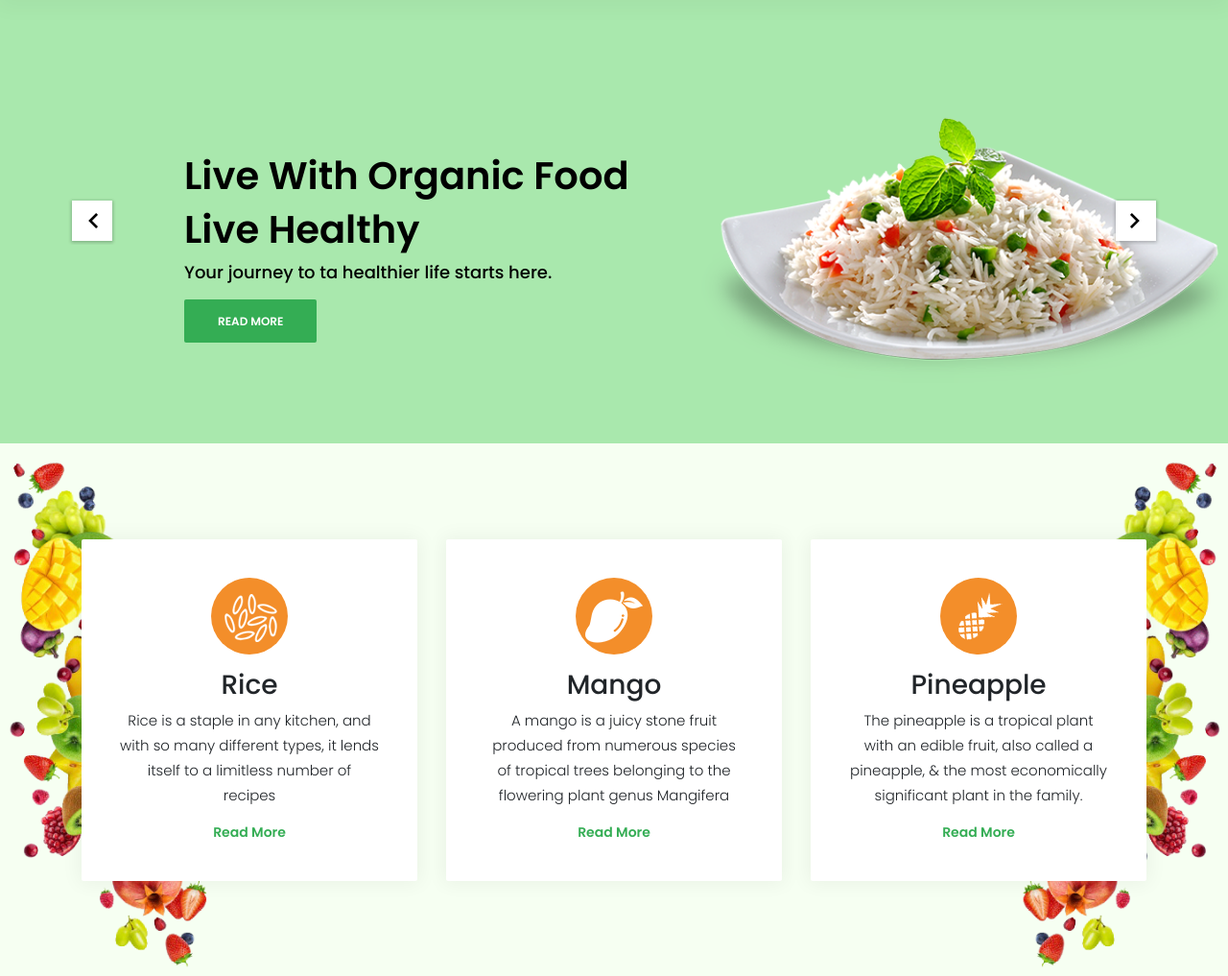
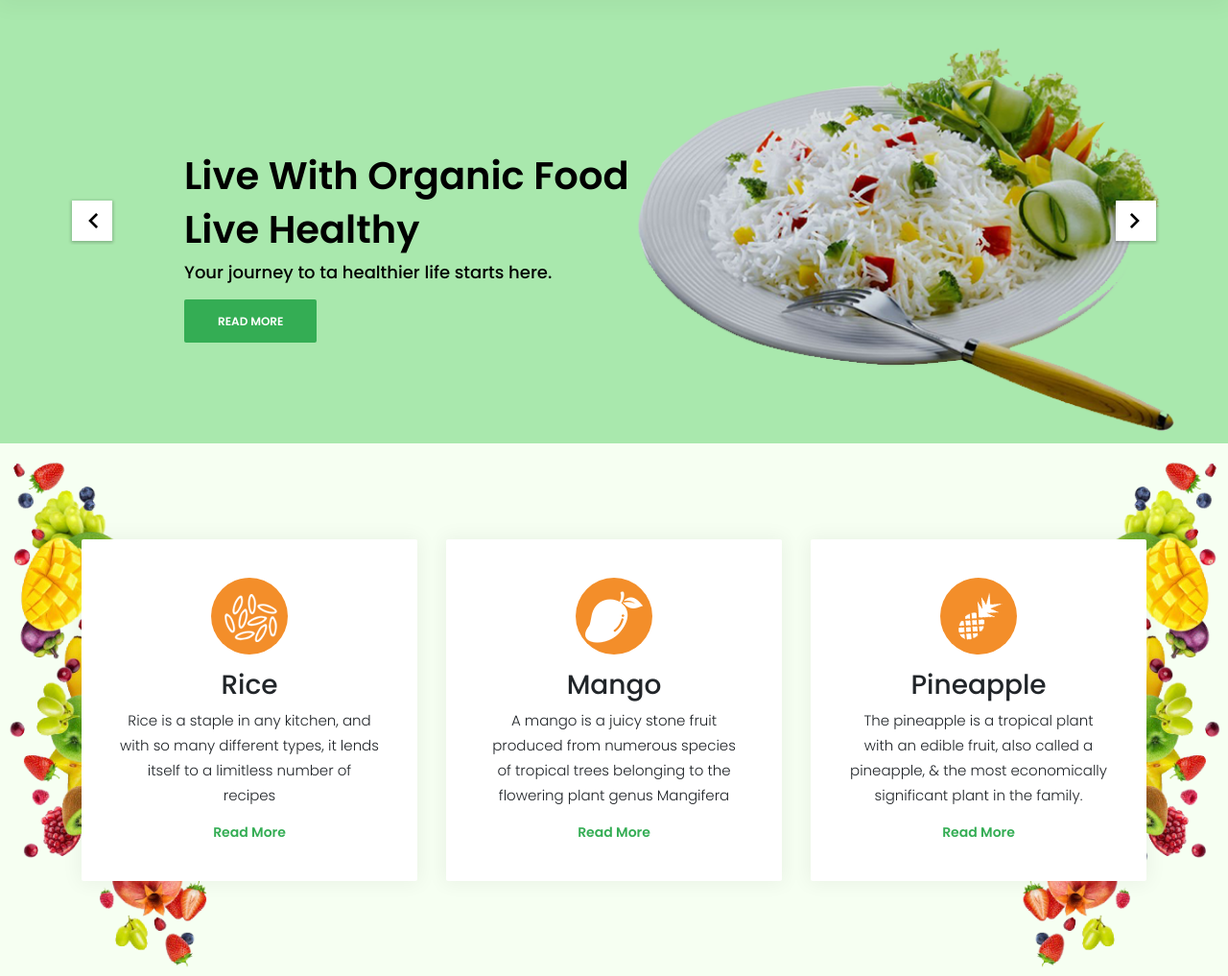
Before and after one commit to skv4u/11thavenuefoods, a PHP site: page / in a window 1280 px wide. Shown: the part 100-1117 px from the top of the page at 96% size. Run offline with PHP 8.4, Linux system fonts and the light colour scheme.

Commit message:
Issu fixed

```diff
--- a/view/home.php
+++ b/view/home.php
@@ -9,7 +9,7 @@
   </ol>
 -->
   <div class="carousel-inner">
-    <div class="carousel-item active"> <img src="./img/slider-1.png" class=" w-100" alt="...">
+    <div class="carousel-item active"> <img src="./img/slider-1.jpg" class=" w-100" alt="...">
       <div class="carousel-caption">
         <h1>Live With Organic Food</h1>
         <h1>Live Healthy</h1>
```
Also changed, not shown: img/slider-1.jpg (added), img/slider-2.png, img/slider-3.png, img/slider-4.png.
